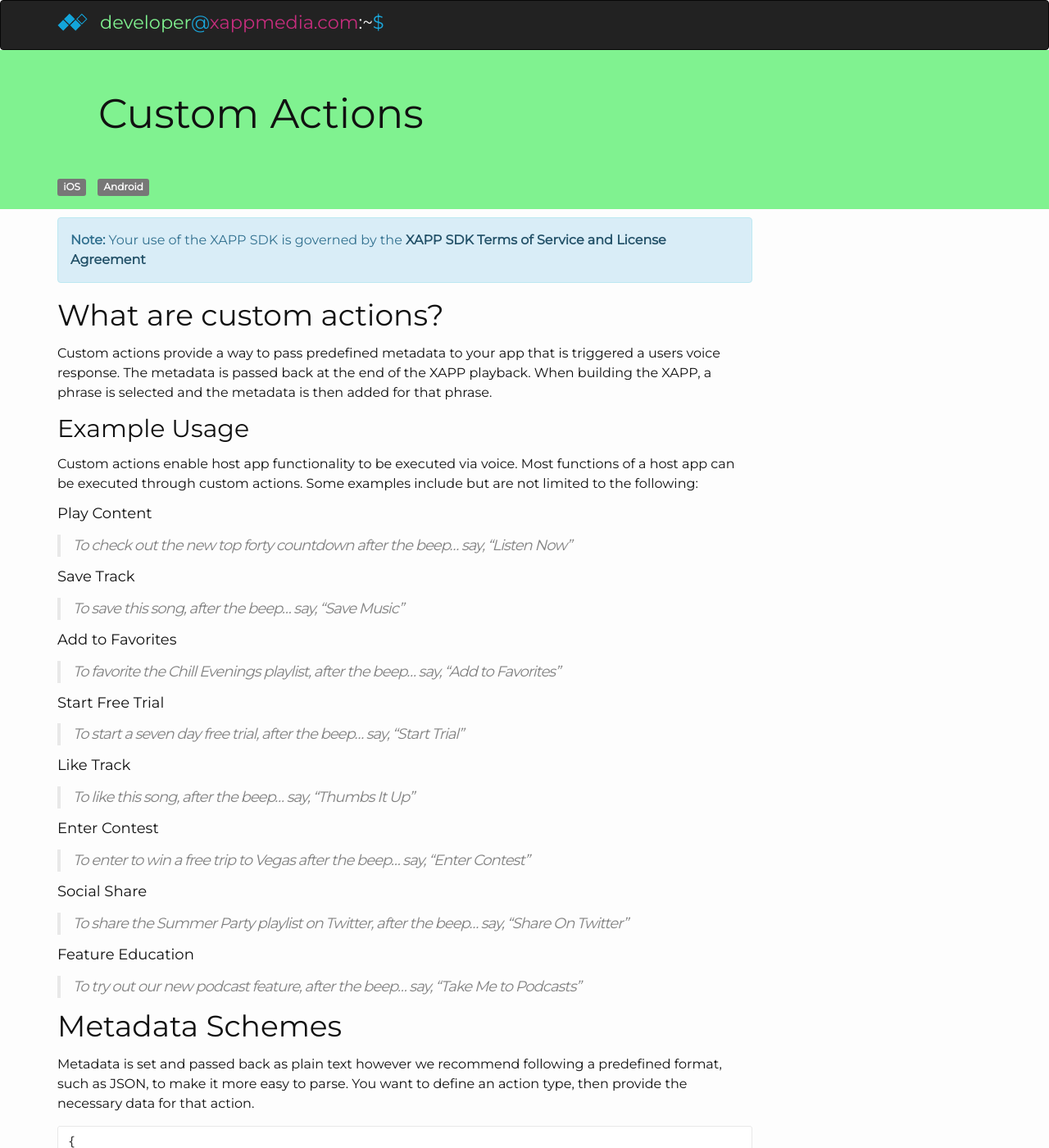
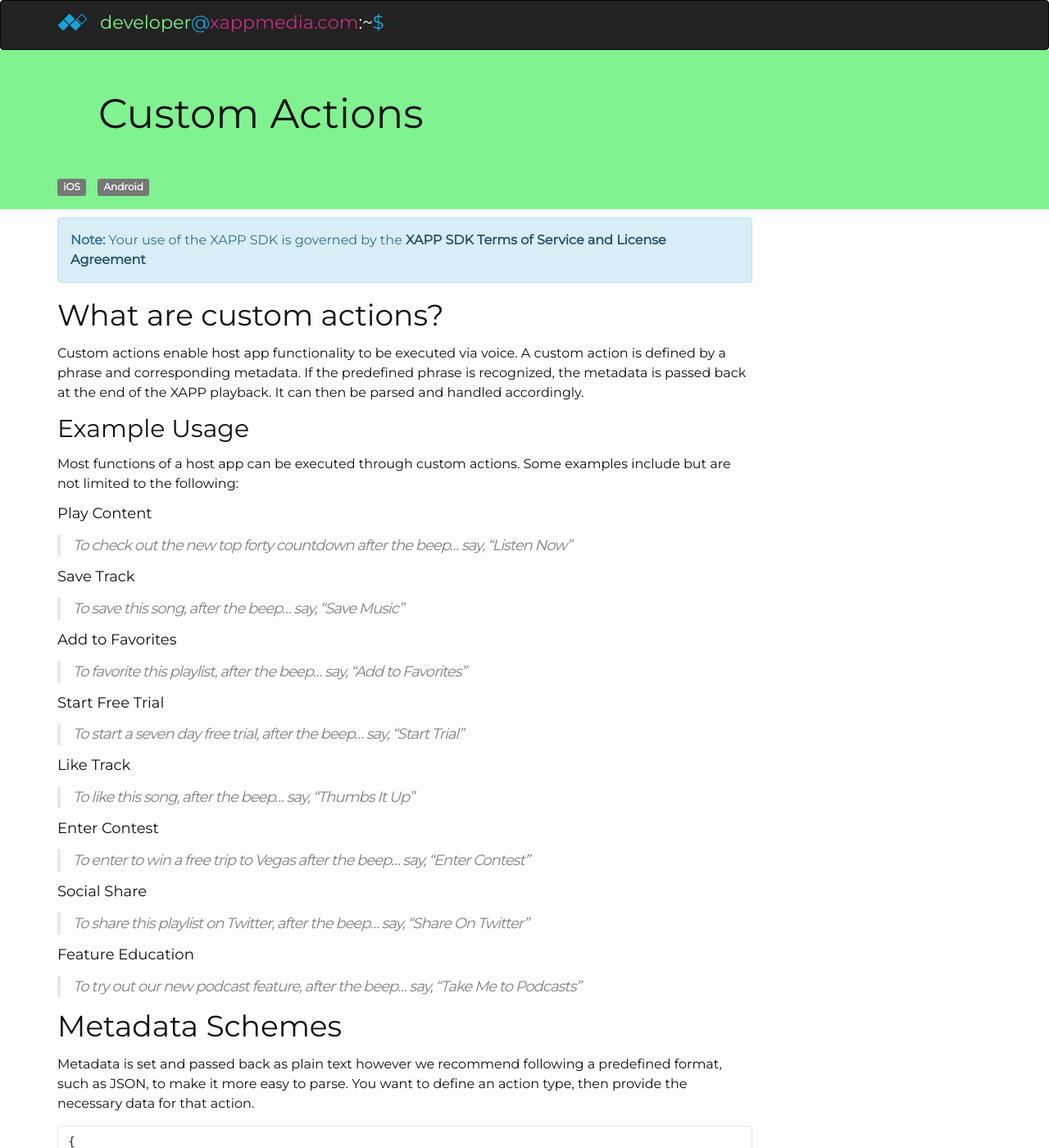
Before and after one commit to chrsdietz/Documentation, a Jekyll site: the page built from _guides/custom-actions.markdown, in a window 1280 px wide and 1400 px high. Shown: the whole window at 82% size. Built offline with Jekyll 4.4.1, drawn with Linux system fonts in a browser that asks for light colours; nearby versions of some CDN libraries; library files that are not in the unit come from our copies; Markdown is read by kramdown in place of the engine named in the settings; comment, search, counter and statistics services are not loaded.

Commit message:
updates to the custom action copy

```diff
--- a/_guides/custom-actions.markdown
+++ b/_guides/custom-actions.markdown
@@ -9,11 +9,11 @@
 
 # What are custom actions?
 
-Custom actions provide a way to pass predefined metadata to your app that is triggered a users voice response.  The metadata is passed back at the end of the XAPP playback.  When building the XAPP, a phrase is selected and the metadata is then added for that phrase.
+Custom actions enable host app functionality to be executed via voice.  A custom action is defined by a phrase and corresponding metadata.  If the predefined phrase is recognized, the metadata is passed back at the end of the XAPP playback.  It can then be parsed and handled accordingly.
 
 ## Example Usage
 
-Custom actions enable host app functionality to be executed via voice.  Most functions of a host app can be executed through custom actions.  Some examples include but are not limited to the following:
+Most functions of a host app can be executed through custom actions.  Some examples include but are not limited to the following:
 
 #### Play Content
 <blockquote>
@@ -25,7 +25,7 @@
 </blockquote>
 #### Add to Favorites
 <blockquote>
-  <p>To favorite the Chill Evenings playlist, after the beep… say, “Add to Favorites”</p>
+  <p>To favorite this playlist, after the beep… say, “Add to Favorites”</p>
 </blockquote>
 #### Start Free Trial
 <blockquote>
@@ -41,7 +41,7 @@
 </blockquote>
 #### Social Share
 <blockquote>
-  <p>To share the Summer Party playlist on Twitter, after the beep… say, “Share On Twitter”</p>
+  <p>To share this playlist on Twitter, after the beep… say, “Share On Twitter”</p>
 </blockquote>
 #### Feature Education
 <blockquote>
```
